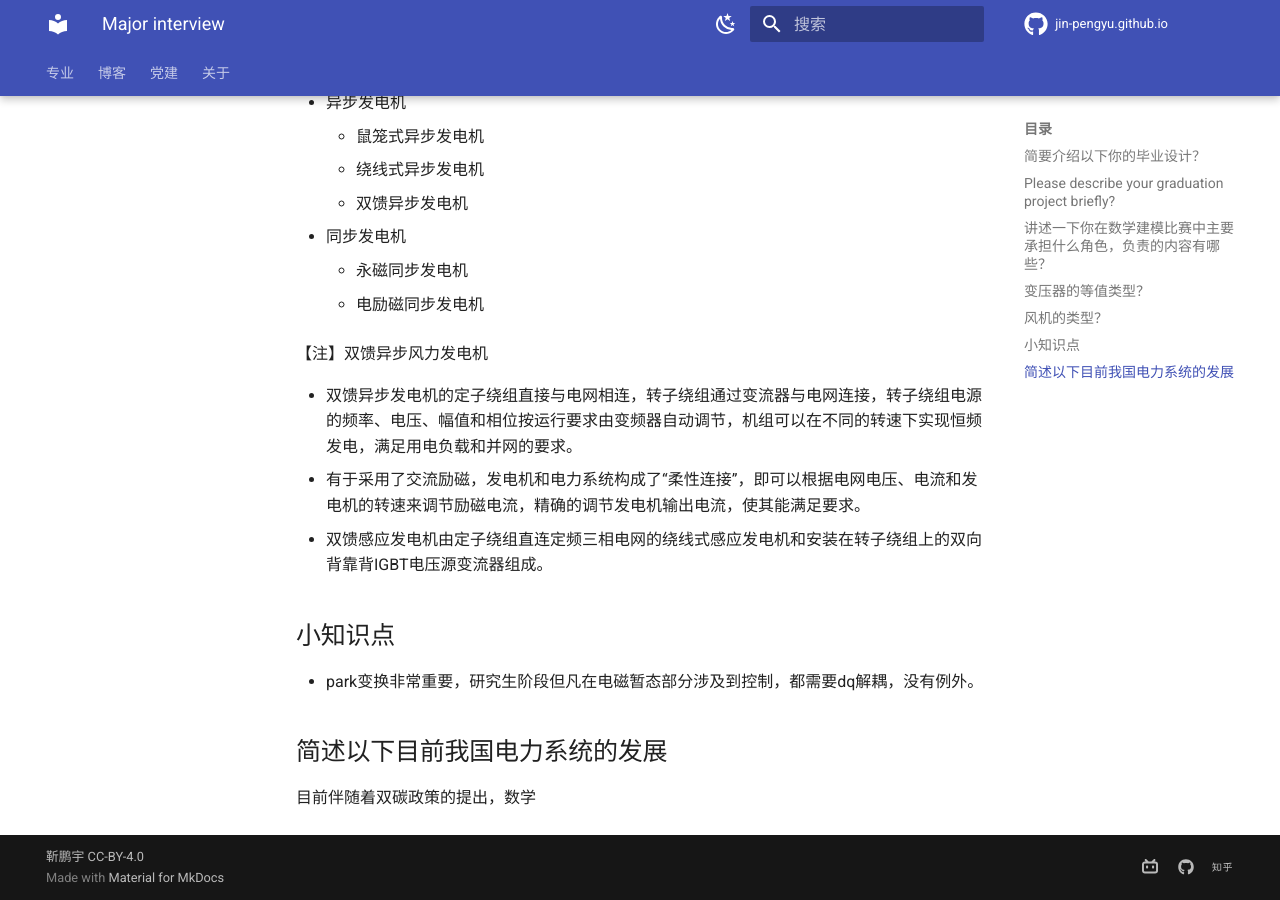
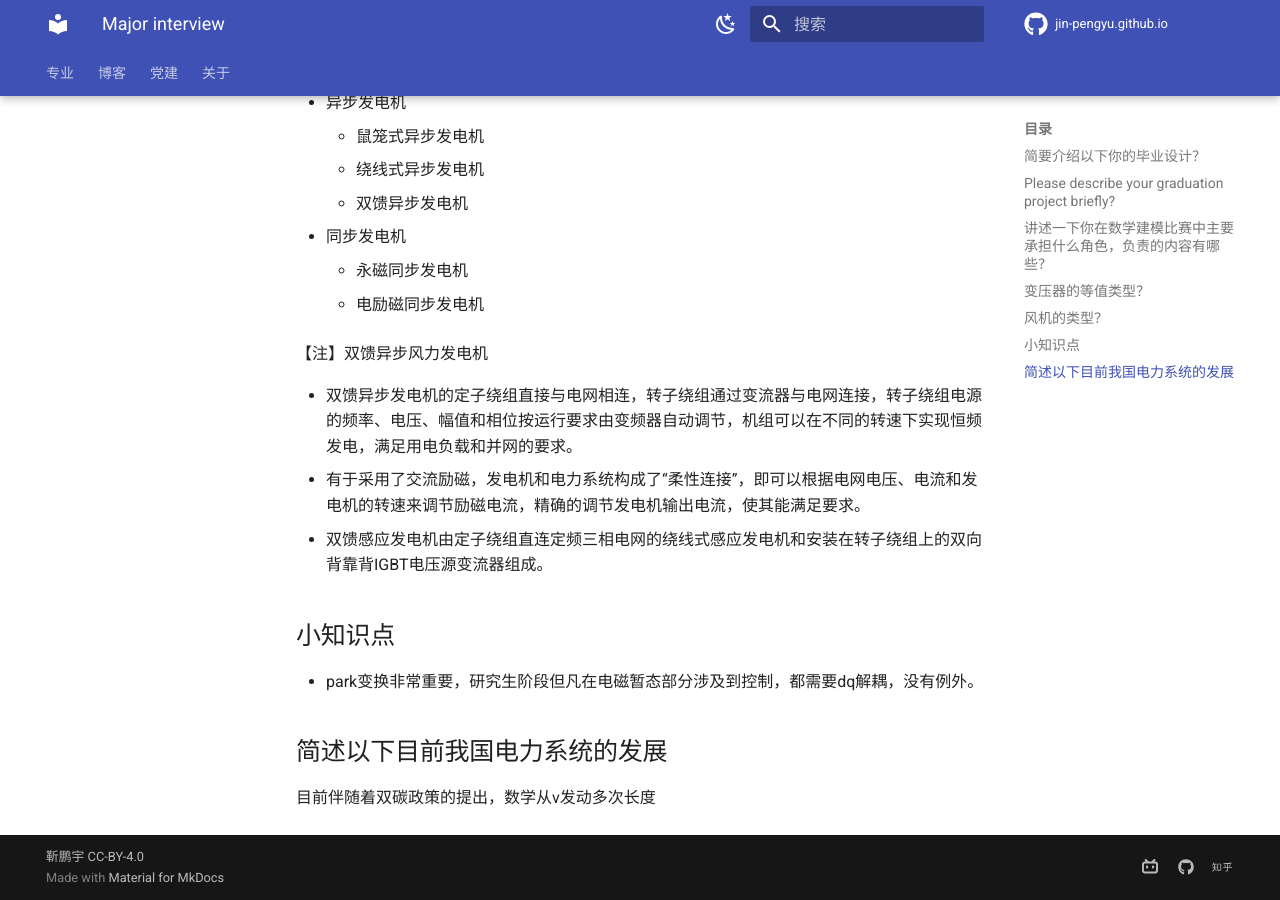
Before and after one commit to Pengyu-Jin/Pengyu-Jin.github.io, an MkDocs documentation site: the page built from docs/blog/pre-interview/major-interview.md, in a window 1280 px wide and 900 px high, scrolled down 1797 px. Built offline with MkDocs 1.6.1 and Material for MkDocs 9.7.7, drawn with Linux system fonts in a browser that asks for light colours.

Commit message:
change style189

```diff
--- a/docs/blog/pre-interview/major-interview.md
+++ b/docs/blog/pre-interview/major-interview.md
@@ -57,4 +57,4 @@ Ok,well,Its basic research methods are:Through PSCAD to build a simple 10kV subs
 
 
 ## 简述以下目前我国电力系统的发展
-目前伴随着双碳政策的提出，数学
+目前伴随着双碳政策的提出，数学从v发动多次长度
```
